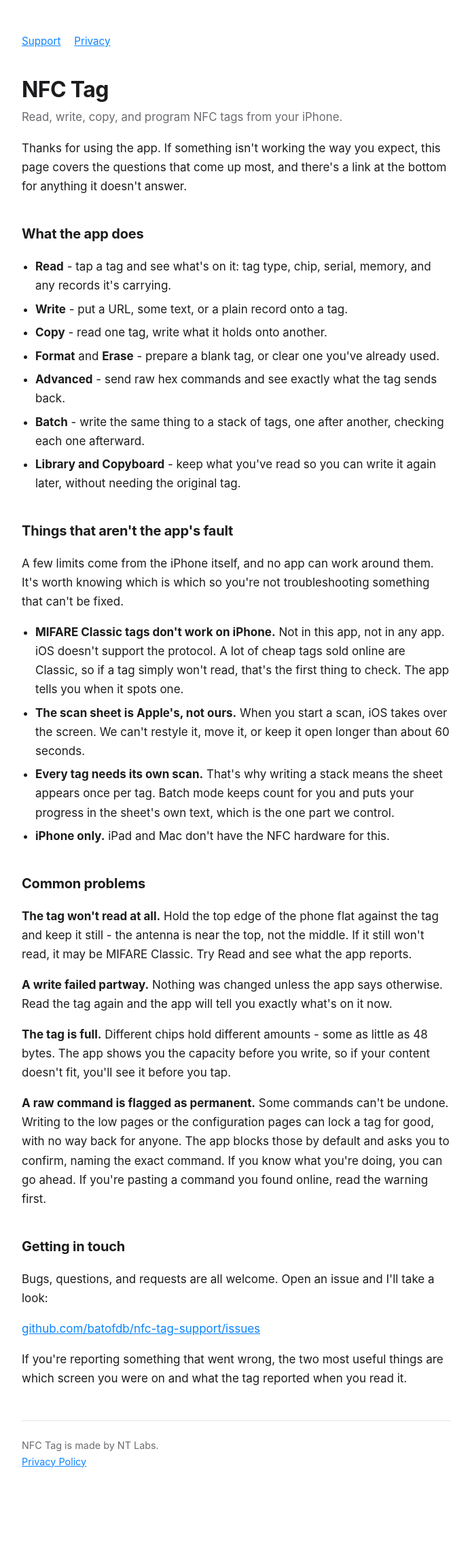
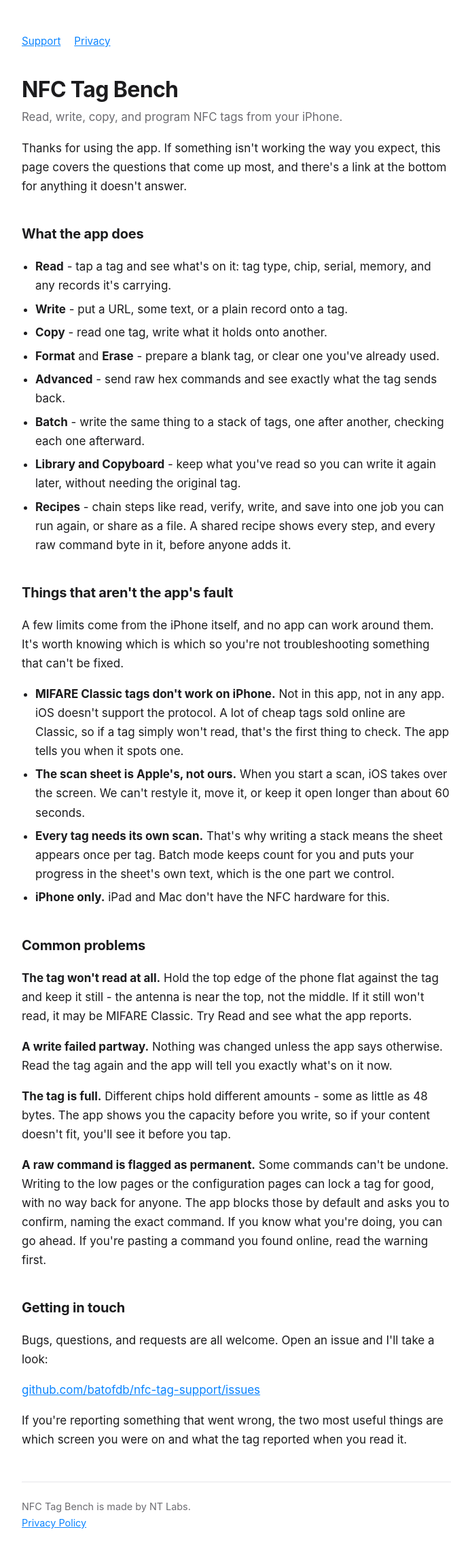
Before and after one commit to batofdb/nfc-tag-support, a plain HTML site: page index.html in a window 1280 px wide. Shown: the whole page at 68% size, without its empty margins (292-984 px from the left). Before the commit the page ends 2242 px from the top, so only its background shows below. Drawn offline with Linux system fonts and the light colour scheme.

Commit message:
Call the app what the App Store calls it, and mention Recipes
The pages still said "NFC Tag". The listing has said "NFC Tag Bench: Reader &
Writer" since the rename, so App Review would have opened a support page for
an app with a different name - which is the kind of mismatch that gets a
submission bounced, and `appship gtm status --remote` flags it by fetching the
page and looking for the name.

While here: the feature list predates Recipes, which the App Store description
already advertises, so the support page was stale in a second way for anyone
arriving with a question about them.

The privacy policy's substance is unchanged - the app still collects nothing,
sends nothing, and makes no network requests - so only the name and the date
move. (Telemetry protocols are wired into the app now, but no vendor is
enabled and nothing is collected; if that ever changes, this policy changes
with it.)

```diff
--- a/index.html
+++ b/index.html
@@ -3,14 +3,14 @@
 <head>
 <meta charset="utf-8">
 <meta name="viewport" content="width=device-width, initial-scale=1">
-<title>NFC Tag - Support</title>
+<title>NFC Tag Bench - Support</title>
 <link rel="stylesheet" href="style.css">
 </head>
 <body>
 
 <nav><a href="index.html">Support</a><a href="privacy.html">Privacy</a></nav>
 
-<h1>NFC Tag</h1>
+<h1>NFC Tag Bench</h1>
 <p class="lede">Read, write, copy, and program NFC tags from your iPhone.</p>
 
 <p>Thanks for using the app. If something isn't working the way you expect, this
@@ -26,6 +26,7 @@ for anything it doesn't answer.</p>
   <li><strong>Advanced</strong> - send raw hex commands and see exactly what the tag sends back.</li>
   <li><strong>Batch</strong> - write the same thing to a stack of tags, one after another, checking each one afterward.</li>
   <li><strong>Library and Copyboard</strong> - keep what you've read so you can write it again later, without needing the original tag.</li>
+  <li><strong>Recipes</strong> - chain steps like read, verify, write, and save into one job you can run again, or share as a file. A shared recipe shows every step, and every raw command byte in it, before anyone adds it.</li>
 </ul>
 
 <h2>Things that aren't the app's fault</h2>
@@ -83,7 +84,7 @@ which screen you were on and what the tag reported when you read it.</p>
 
 <hr>
 <footer>
-NFC Tag is made by NT Labs.<br>
+NFC Tag Bench is made by NT Labs.<br>
 <a href="privacy.html">Privacy Policy</a>
 </footer>
 
```
Also changed, not shown: privacy.html (+3 -3 lines), 1 other file.
